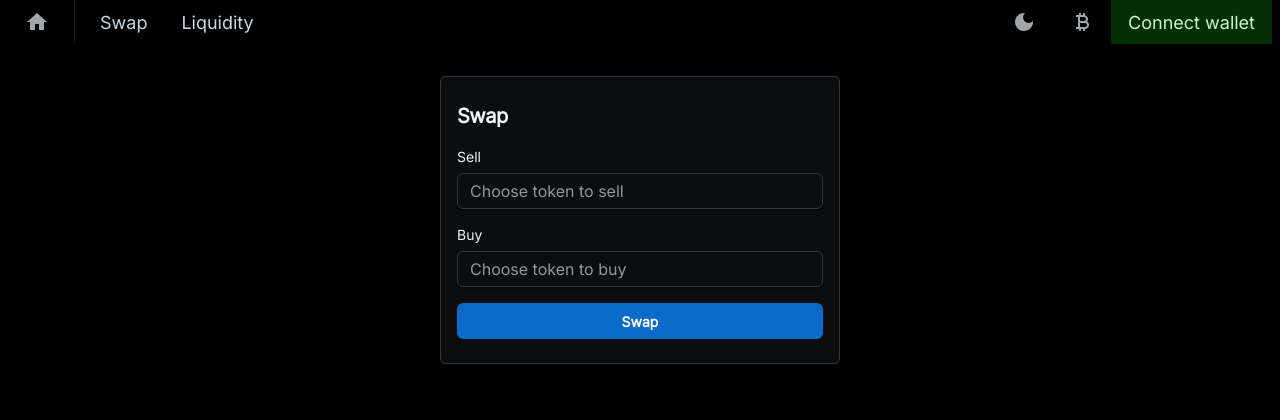
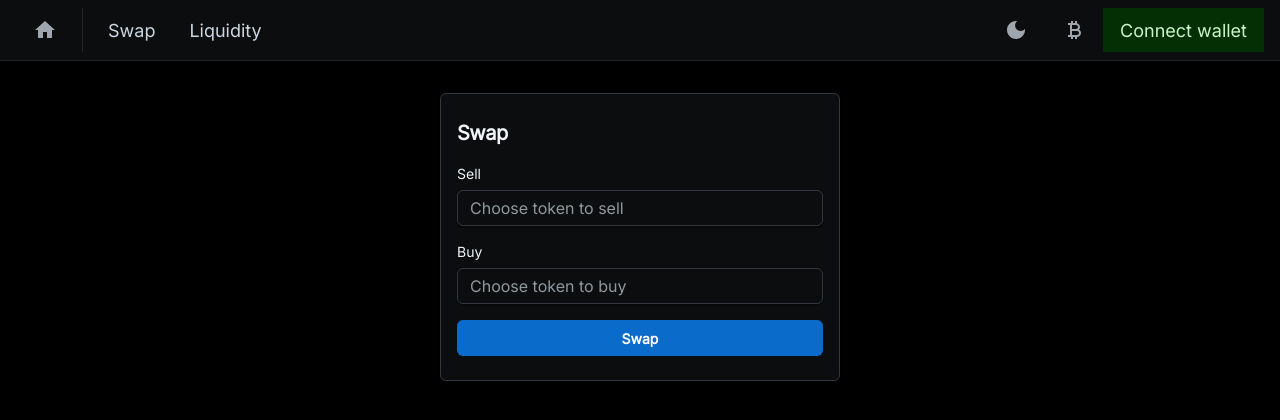
Before and after one commit to crypto-coins-exchange/crypto-coins-exchange, a React (Create React App) app in the folder src/: page / in a window 1280 px wide. Shown: the top 420 px of the page. Built offline with nearby package versions, Linux system fonts and the light colour scheme.

Commit message:
Header styles

```diff
--- a/src/src/Navigation.tsx
+++ b/src/src/Navigation.tsx
@@ -7,17 +7,39 @@ import {
     ListDivider,
     ListItem,
     ListItemButton,
+    ListItemDecorator,
     Menu,
     MenuButton,
     MenuItem,
     useColorScheme
 } from "@mui/joy"
-import { DarkMode, Home, LightMode, CurrencyBitcoin } from "@mui/icons-material"
+import { DarkMode, Home, LightMode, CurrencyBitcoin, Check } from "@mui/icons-material"
 
 export const Navigation = () => {
     const { mode, setMode } = useColorScheme()
 
     return (
+        <Box
+            component="header"
+            className="Header"
+            sx={[
+                {
+                    p: 1,
+                    gap: 2,
+                    bgcolor: "background.surface",
+                    display: "flex",
+                    flexDirection: "row",
+                    justifyContent: "space-between",
+                    alignItems: "center",
+                    gridColumn: "1 / -1",
+                    borderBottom: "1px solid",
+                    borderColor: "divider",
+                    position: "sticky",
+                    top: 0,
+                    zIndex: 1100,
+                },
+            ]}
+        >
             <Box
                 sx={{
                     display: "flex",
@@ -72,6 +94,7 @@ export const Navigation = () => {
                             <MenuButton
                                 variant="plain"
                                 size="lg"
+                                title="Choose layer"
                                 sx={{ maxWidth: "58px", maxHeight: "42px", borderRadius: "0px" }}
                             >
                                 <CurrencyBitcoin />
@@ -89,26 +112,34 @@ export const Navigation = () => {
                                 <MenuItem>
                                     <CurrencyBitcoin />
                                     Ethereum
+                                    <ListItemDecorator />
                                 </MenuItem>
                                 <MenuItem>
                                     <CurrencyBitcoin />
                                     Arbitrum
+                                    <ListItemDecorator>
+                                        <Check />
+                                    </ListItemDecorator>
                                 </MenuItem>
                                 <MenuItem>
                                     <CurrencyBitcoin />
                                     Optimism
+                                    <ListItemDecorator />
                                 </MenuItem>
                                 <MenuItem>
                                     <CurrencyBitcoin />
                                     Poligon
+                                    <ListItemDecorator />
                                 </MenuItem>
                                 <MenuItem>
                                     <CurrencyBitcoin />
                                     BNB Chain
+                                    <ListItemDecorator />
                                 </MenuItem>
                                 <MenuItem>
                                     <CurrencyBitcoin />
                                     Avalanche
+                                    <ListItemDecorator />
                                 </MenuItem>
                             </Menu>
                         </Dropdown>
@@ -123,5 +154,6 @@ export const Navigation = () => {
                     </List>
                 </Box>
             </Box>
+        </Box>
     )
 }
```
Lines whose indentation alone changed are shown as unchanged.
